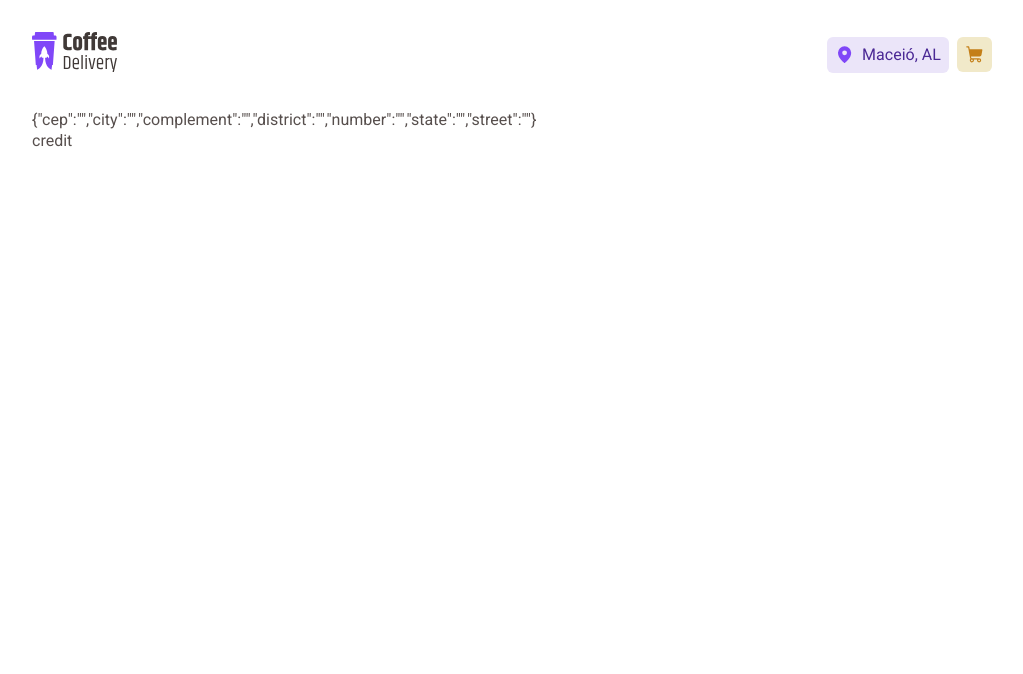
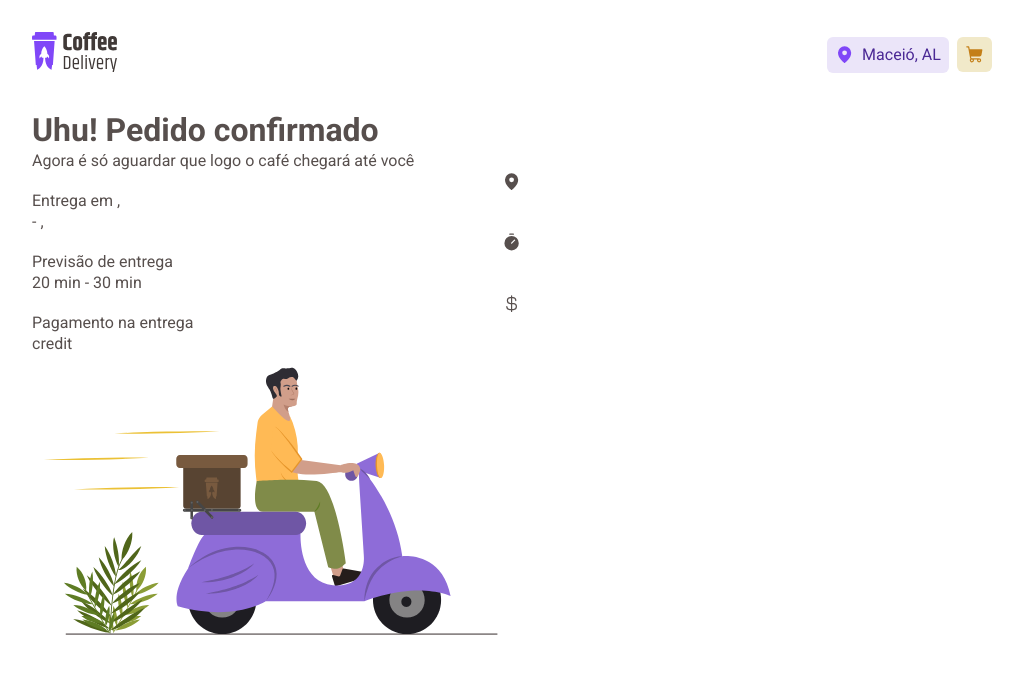
Before and after one commit to joaopedroaat/coffee-delivery, a React (Vite) app: page /success in a window 1280 px wide. Shown: the top 674 px of the page, without its empty margins (128-1151 px from the left). Built offline with nearby package versions, Linux system fonts and the light colour scheme.

Commit message:
Added html structure to Success page

```diff
--- a/src/pages/Success/index.tsx
+++ b/src/pages/Success/index.tsx
@@ -1,14 +1,51 @@
 import { useContext } from 'react'
-import { SuccessContainer } from './styles'
+import {
+  DeliveryInfoBox,
+  DeliveryInfoContainer,
+  SuccessContainer,
+} from './styles'
 import { CheckoutContext } from '../../contexts/CheckoutContext'
+import { CurrencyDollar, MapPin, Timer } from '@phosphor-icons/react'
 
 export function Success() {
   const { address, paymentType } = useContext(CheckoutContext)
 
   return (
     <SuccessContainer>
-      <p>{JSON.stringify(address)}</p>
-      <p>{paymentType}</p>
+      <h1>Uhu! Pedido confirmado</h1>
+      <p>Agora é só aguardar que logo o café chegará até você</p>
+      <DeliveryInfoContainer>
+        <DeliveryInfoBox>
+          <li>
+            <i>
+              <MapPin weight="fill" />
+            </i>
+            <p>
+              Entrega em {address.street}, {address.number}
+            </p>
+            <p>
+              {address.district} - {address.city}, {address.state}
+            </p>
+          </li>
+          <li>
+            <i>
+              <Timer weight="fill" />
+            </i>
+            <p>Previsão de entrega</p>
+            <p>20 min - 30 min </p>
+          </li>
+          <li>
+            <i>
+              <CurrencyDollar />
+            </i>
+            <p>Pagamento na entrega</p>
+            <p>{paymentType}</p>
+          </li>
+        </DeliveryInfoBox>
+        <div>
+          <img src="./src/assets/motoboy.svg" alt="" />
+        </div>
+      </DeliveryInfoContainer>
     </SuccessContainer>
   )
 }
--- a/src/pages/Success/styles.ts
+++ b/src/pages/Success/styles.ts
@@ -1,3 +1,7 @@
 import styled from 'styled-components'
 
 export const SuccessContainer = styled.main``
+
+export const DeliveryInfoContainer = styled.div``
+
+export const DeliveryInfoBox = styled.ul``
```
Also changed, not shown: src/assets/motoboy.svg (added).
